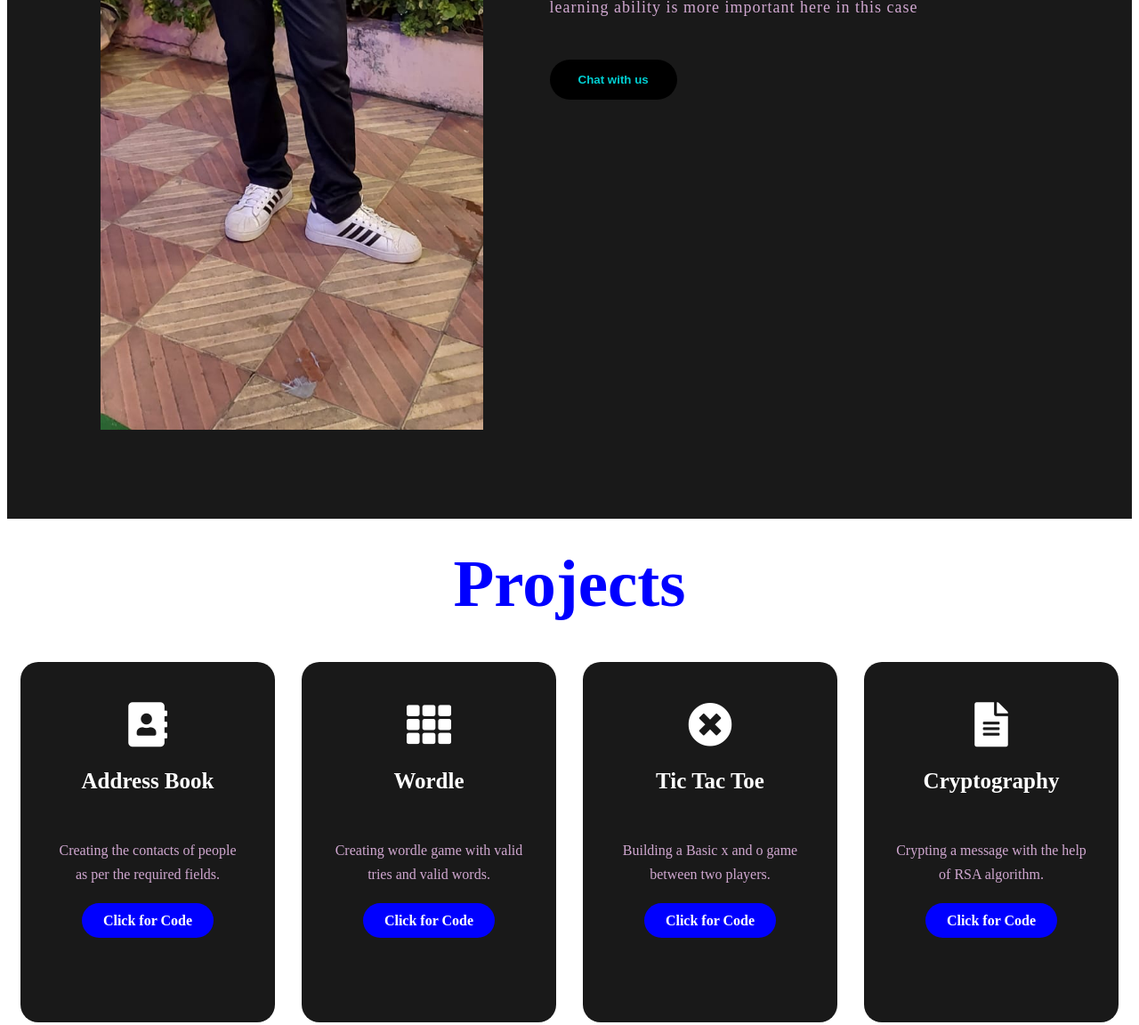
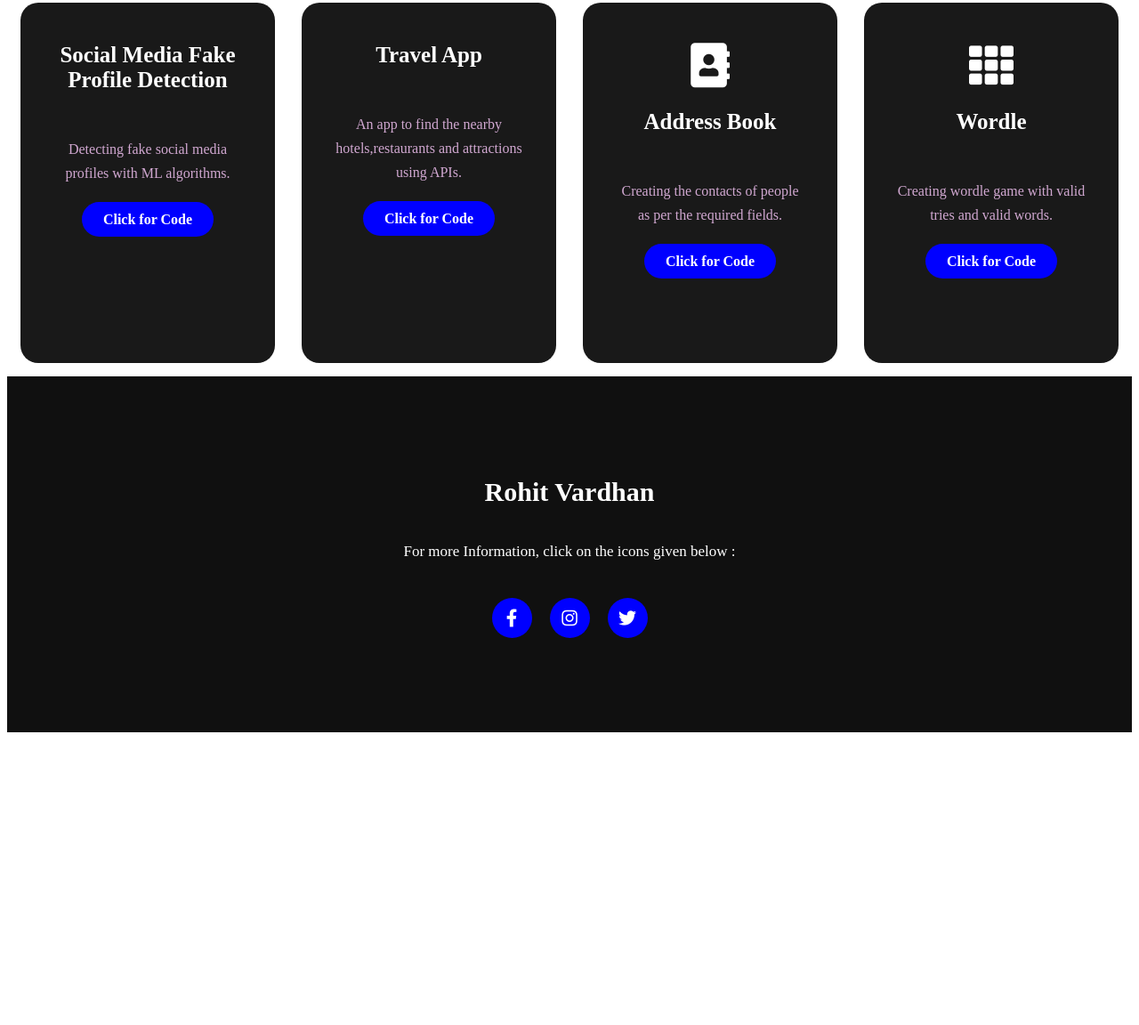
Before and after one commit to rohitvardhanbattula/rohitvardhanbattula.github.io, a plain HTML site: page index.html in a window 1280 px wide. Shown: the part 1576-2728 px from the top of the page at 89% size. After the commit the page ends 2407 px from the top, so only its background shows below. Drawn offline with Linux system fonts and the light colour scheme.

Commit message:
Code for website

```diff
--- a/index.html
+++ b/index.html
@@ -31,7 +31,7 @@
 
 	<div class="about">
 		<div class="main">
-			<img src="img/main-img.png">
+			<img src="img/Image.png">
 			<div class="about-text">
 				<h2>My Blog</h2>
 				<h5>Dreamer <span>& Learner</span></h5>
@@ -49,6 +49,29 @@
 		</div>
 
 		<div class="box">
+
+			<div class="card">
+				<i class="fas fa-fake-profile"></i>
+				<h3>Social Media Fake Profile Detection</h3>
+				<div class="pra">
+					<p>Detecting fake social media profiles with ML algorithms.</p>
+
+					<p style="text-align: center;">
+						<a class="button" href="https://github.com/rohitvardhanbattula/Flask-Profile-Detection">Click for Code</a>
+					</p>
+				</div>
+			</div>
+			<div class="card">
+				<i class="fas fa-travel-app"></i>
+				<h3>Travel App</h3>
+				<div class="pra">
+					<p>An app to find the nearby hotels,restaurants and attractions using APIs.</p>
+
+					<p style="text-align: center;">
+						<a class="button" href="https://github.com/rohitvardhanbattula/Travel-app">Click for Code</a>
+					</p>
+				</div>
+			</div>
 			<div class="card">
 				<i class="fas fa-address-book"></i>
 				<h3>Address Book</h3>
@@ -73,29 +96,6 @@
 				</div>
 			</div>
 
-			<div class="card">
-				<i class="fa fa-times-circle"></i>
-				<h3>Tic Tac Toe</h3>
-				<div class="pra">
-					<p>Building a Basic x and o game between two players.</p>
-
-					<p style="text-align: center;">
-						<a class="button" href="https://github.com/rohitvardhanbattula/Tic-Tac-Toe">Click for Code</a>
-					</p>
-				</div>
-			</div>
-
-			<div class="card">
-				<i class="fa fa-file-alt"></i>
-				<h3>Cryptography</h3>
-				<div class="pra">
-					<p>Crypting a message with the help of RSA algorithm.</p>
-
-					<p style="text-align: center;">
-						<a class="button" href="https://github.com/rohitvardhanbattula/RSA-Algorithm-GUI">Click for Code</a>
-					</p>
-				</div>
-			</div>
 		</div>
 	</div>
 
```
Also changed, not shown: img/Image.jpg (added).
